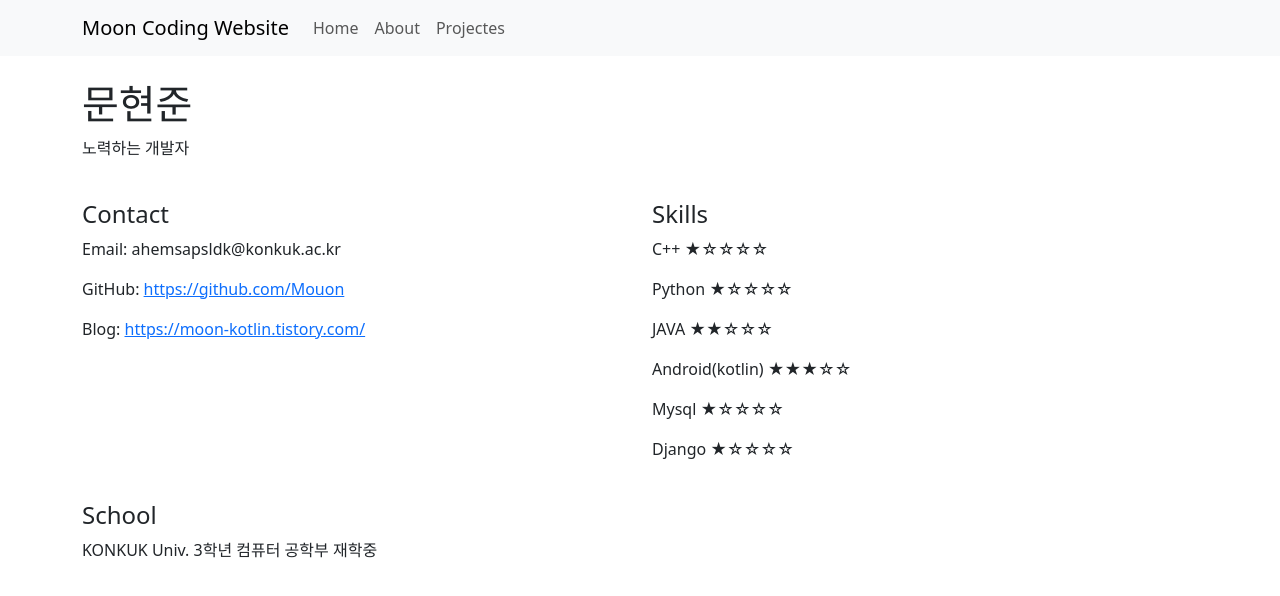
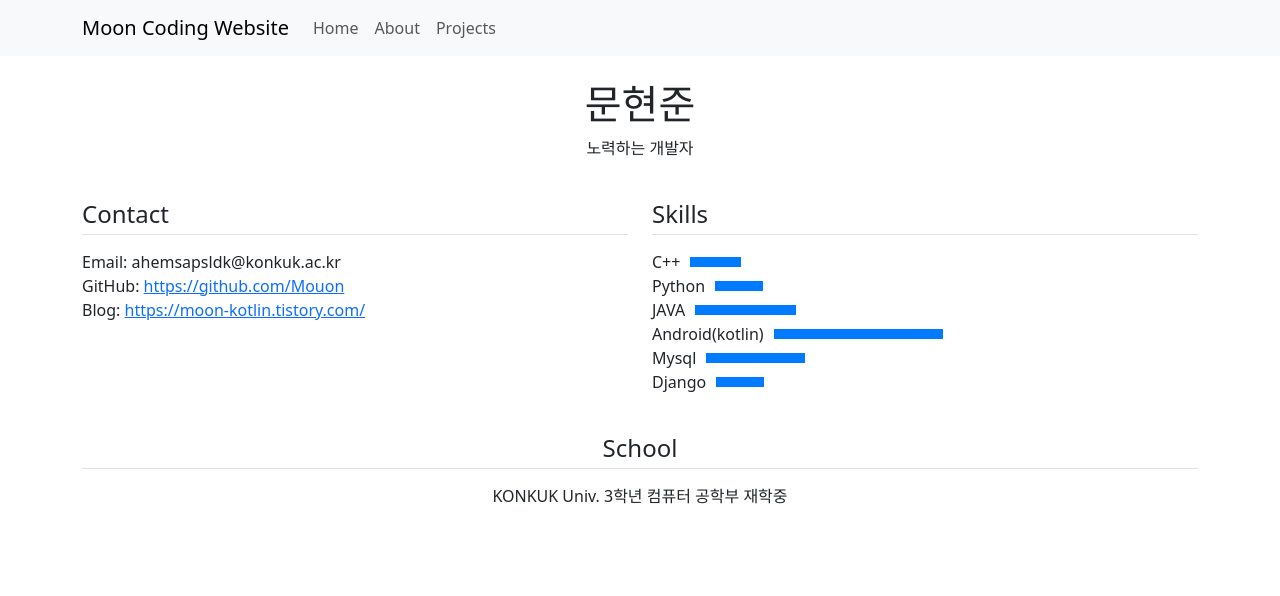
Before and after one commit to Mouon/ProduceSite-node.js-, a website: page about.html in a window 1280 px wide. Drawn offline with nearby package versions, Linux system fonts and the light colour scheme.

Commit message:
project_page

```diff
--- a/about.html
+++ b/about.html
@@ -1,17 +1,49 @@
 <!DOCTYPE html>
 <html>
+
 <head>
     <meta charset="UTF-8">
     <meta name="viewport" content="width=device-width, initial-scale=1.0">
-  <title>Bootstrap Starter Template</title>
+    <title>About</title>
     <!-- Link to Bootstrap CSS -->
     <link rel="stylesheet" href="https://cdn.jsdelivr.net/npm/bootstrap@5.3.0/dist/css/bootstrap.min.css">
+    <style>
+        .profile-img {
+            max-width: 150px;
+            border-radius: 50%;
+        }
+
+        .skill-level {
+            display: flex;
+            align-items: center;
+        }
+
+        .skill-bar {
+            height: 10px;
+            margin-left: 10px;
+            flex: 1;
+        }
+
+        .skill-progress {
+            height: 100%;
+            background-color: #007bff;
+        }
+
+        /* Styling for section titles */
+        .section-title {
+            border-bottom: 1px solid #dee2e6;
+            padding-bottom: 5px;
+            margin-bottom: 15px;
+        }
+    </style>
 </head>
+
 <body>
     <nav class="navbar navbar-expand-lg navbar-light bg-light">
         <div class="container">
             <a class="navbar-brand" href="/">Moon Coding Website</a>
-      <button class="navbar-toggler" type="button" data-bs-toggle="collapse" data-bs-target="#navbarNav" aria-controls="navbarNav" aria-expanded="false" aria-label="Toggle navigation">
+            <button class="navbar-toggler" type="button" data-bs-toggle="collapse" data-bs-target="#navbarNav"
+                aria-controls="navbarNav" aria-expanded="false" aria-label="Toggle navigation">
                 <span class="navbar-toggler-icon"></span>
             </button>
             <div class="collapse navbar-collapse" id="navbarNav">
@@ -23,7 +55,7 @@
                         <a class="nav-link" href="/about">About</a>
                     </li>
                     <li class="nav-item">
-            <a class="nav-link" href="#">Projectes</a>
+                        <a class="nav-link" href="/projects">Projects</a>
                     </li>
                 </ul>
             </div>
@@ -32,31 +64,77 @@
 
     <div class="container mt-4">
         <div class="row">
-      <div class="col">
+            <div class="col text-center">
                 <h1>문현준</h1>
                 <p>노력하는 개발자</p>
             </div>
         </div>
         <div class="row mt-4">
             <div class="col-md-6">
-        <h4>Contact</h4>
-        <p>Email: ahemsapsldk@konkuk.ac.kr</p>
-        <p>GitHub: <a href="https://github.com/Mouon">https://github.com/Mouon</a></p>
-        <p>Blog: <a href="https://moon-kotlin.tistory.com/">https://moon-kotlin.tistory.com/</a></p>
+                <h4 class="section-title">Contact</h4>
+                <ul class="list-unstyled">
+                    <li>Email: ahemsapsldk@konkuk.ac.kr</li>
+                    <li>GitHub: <a href="https://github.com/Mouon">https://github.com/Mouon</a></li>
+                    <li>Blog: <a href="https://moon-kotlin.tistory.com/">https://moon-kotlin.tistory.com/</a></li>
+                </ul>
             </div>
             <div class="col-md-6">
-        <h4>Skills</h4>
-        <p>C++                 ★☆☆☆☆</p>
-        <p>Python            ★☆☆☆☆</p>
-        <p>JAVA               ★★☆☆☆</p>
-        <p>Android(kotlin)   ★★★☆☆</p>
-        <p>Mysql              ★☆☆☆☆</p>
-        <p>Django            ★☆☆☆☆</p>
+                <h4 class="section-title">Skills</h4>
+                <ul class="list-unstyled">
+                    <li>
+                        <div class="skill-level">
+                            <span>C++</span>
+                            <div class="skill-bar">
+                                <div class="skill-progress" style="width: 10%;"></div>
+                            </div>
+                        </div>
+                    </li>
+                    <li>
+                        <div class="skill-level">
+                            <span>Python</span>
+                            <div class="skill-bar">
+                                <div class="skill-progress" style="width: 10%;"></div>
+                            </div>
+                        </div>
+                    </li>
+                    <li>
+                        <div class="skill-level">
+                            <span>JAVA</span>
+                            <div class="skill-bar">
+                                <div class="skill-progress" style="width: 20%;"></div>
+                            </div>
+                        </div>
+                    </li>
+                    <li>
+                        <div class="skill-level">
+                            <span>Android(kotlin)</span>
+                            <div class="skill-bar">
+                                <div class="skill-progress" style="width: 40%;"></div>
+                            </div>
+                        </div>
+                    </li>
+                    <li>
+                        <div class="skill-level">
+                            <span>Mysql</span>
+                            <div class="skill-bar">
+                                <div class="skill-progress" style="width: 20%;"></div>
+                            </div>
+                        </div>
+                    </li>
+                    <li>
+                        <div class="skill-level">
+                            <span>Django</span>
+                            <div class="skill-bar">
+                                <div class="skill-progress" style="width: 10%;"></div>
+                            </div>
+                        </div>
+                    </li>
+                </ul>
             </div>
         </div>
         <div class="row mt-4">
-      <div class="col">
-        <h4>School</h4>
+            <div class="col text-center">
+                <h4 class="section-title">School</h4>
                 <p>KONKUK Univ. 3학년 컴퓨터 공학부 재학중</p>
                 <img src="/konkuk.png" class="img-fluid" alt="" style="max-width: 100px;">
             </div>
@@ -66,4 +144,5 @@
     <!-- Link to Bootstrap JS (Popper.js and Bootstrap scripts) -->
     <script src="https://cdn.jsdelivr.net/npm/bootstrap@5.3.0/dist/js/bootstrap.bundle.min.js"></script>
 </body>
+
 </html>
--- a/server.js
+++ b/server.js
@@ -14,3 +14,7 @@ app.get('/',function(req,res){
 app.get('/about',function(req,res){
     res.sendFile(__dirname+ '/about.html');
 });
+
+app.get('/projects',function(req,res){
+    res.sendFile(__dirname+'/projects.html')
+});
```
Also changed, not shown: index.html (+2 -2 lines), projects.html (added, +133 -0 lines), public/bangwool.png (added), public/github.png (added), public/stack.jpeg (added), 1 other file. Lines whose indentation alone changed are shown as unchanged.
